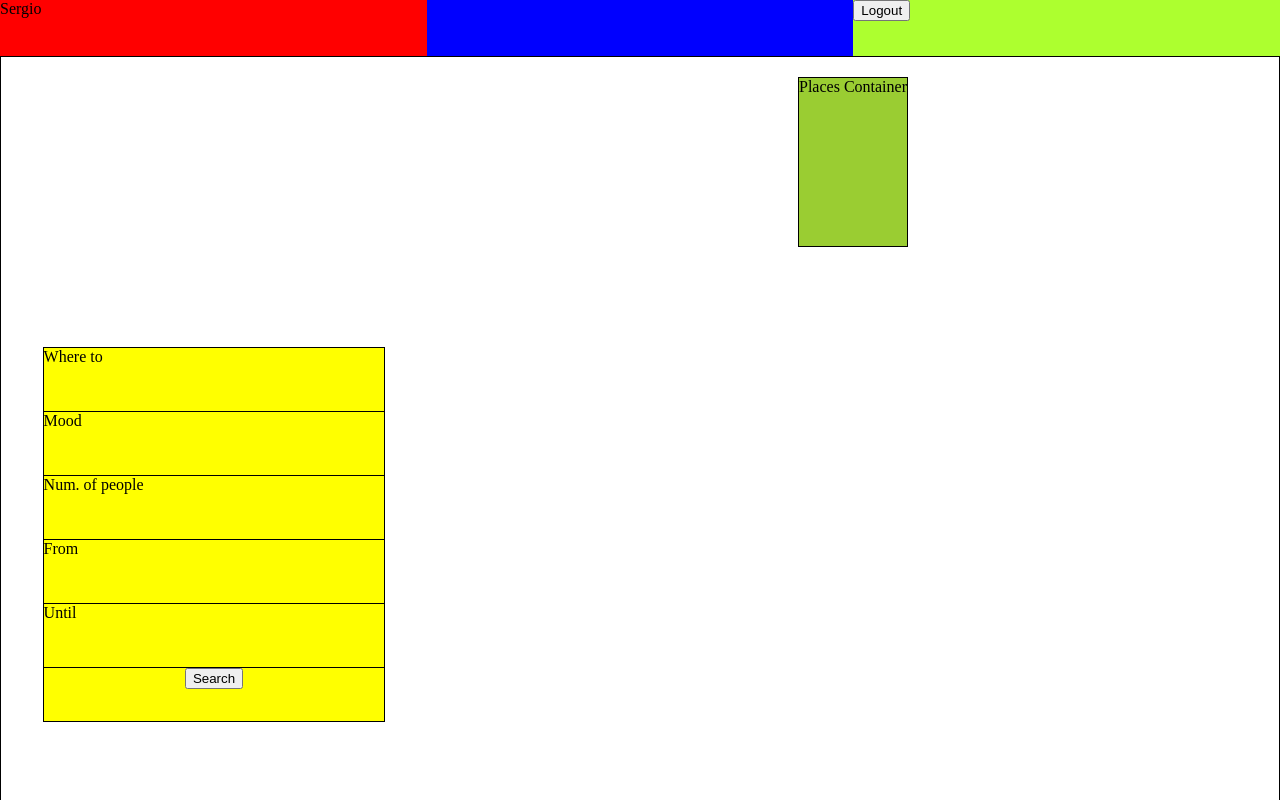
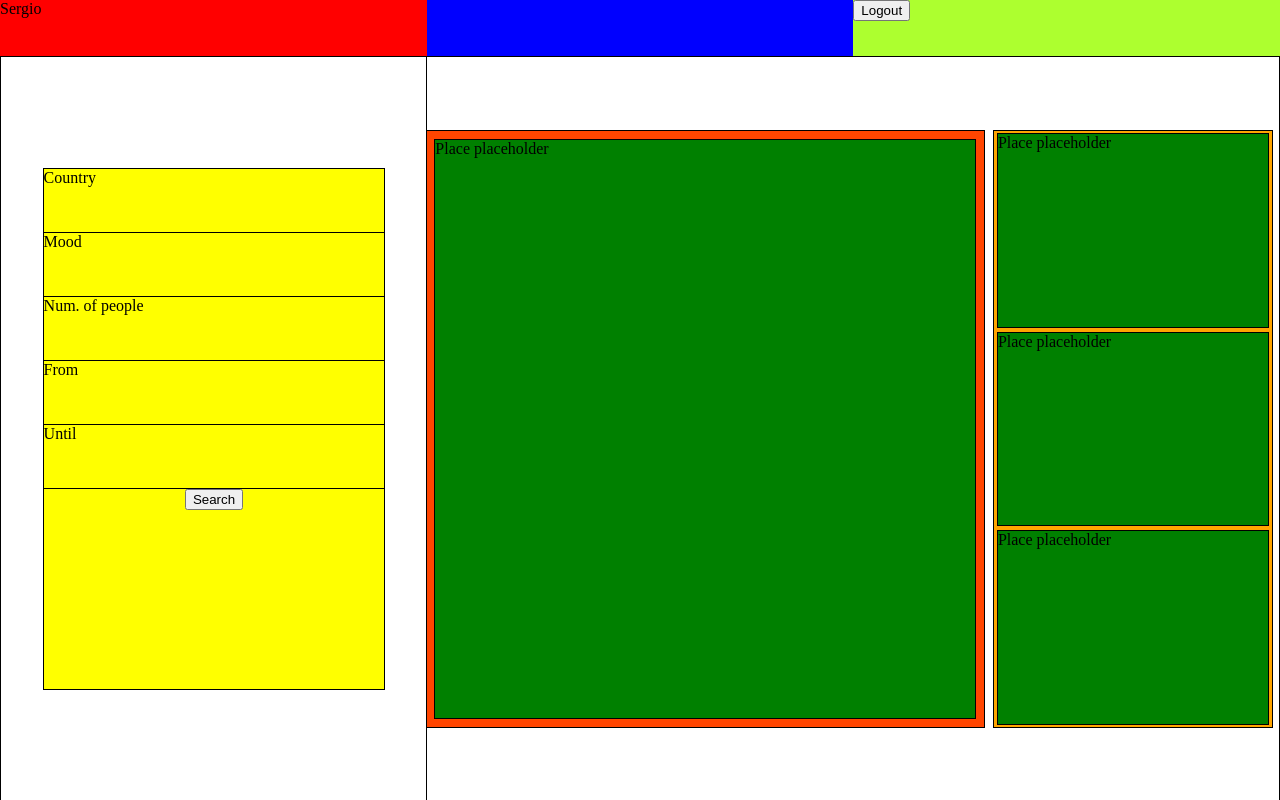
Before and after one commit to seenevz/Holiday_Planner_Frontend, a React (Create React App) app: page /home in a window 1280 px wide. Built offline with nearby package versions, Linux system fonts and the light colour scheme.

Commit message:
add select screen

```diff
--- a/src/components/CreateTripForm.js
+++ b/src/components/CreateTripForm.js
@@ -2,15 +2,22 @@ import React from "react";
 
 export default class CreateTripForm extends React.Component {
    render() {
-      const { city, mood, numberPeople, beginDate, endDate } = this.props;
+      const {
+         country,
+         city,
+         mood,
+         numberPeople,
+         beginDate,
+         endDate,
+      } = this.props;
 
       return (
          <form className="create-form">
-            <label htmlFor="city">Where to</label>
+            <label htmlFor="country">Country</label>
             <input
-               id="city"
-               name="city"
-               value={city}
+               id="country"
+               name="country"
+               value={country}
                onChange={this.props.handleChangeInput}
             />
             <label htmlFor="mood">Mood</label>
--- /dev/null
+++ b/src/components/PlacePlacehoder.js
@@ -0,0 +1,9 @@
+import React from "react";
+
+class PlacePlaceholder extends React.Component {
+   render() {
+      return <div className="place-placeholder">Place placeholder</div>;
+   }
+}
+
+export default PlacePlaceholder;
--- a/src/containers/CreateTripContainer.js
+++ b/src/containers/CreateTripContainer.js
@@ -2,9 +2,11 @@ import React from "react";
 import CreateTripForm from "../components/CreateTripForm";
 import { connect } from "react-redux";
 import PlacesPickerContainer from "./PlacesPickerContainer";
+import PlacesSelectedContainer from "./PlacesSelectedContainer";
 
 class CreateTripContainer extends React.Component {
    state = {
+      country: "",
       city: "",
       mood: "",
       numberPeople: "",
@@ -20,11 +22,14 @@ class CreateTripContainer extends React.Component {
    render() {
       return (
          <>
-            <PlacesPickerContainer />
             <CreateTripForm
                {...this.state}
                handleChangeInput={this.handleChangeInput}
             />
+            <div className="places-container">
+               <PlacesPickerContainer />
+               <PlacesSelectedContainer />
+            </div>
          </>
       );
    }
--- a/src/containers/PlacesPickerContainer.js
+++ b/src/containers/PlacesPickerContainer.js
@@ -1,9 +1,15 @@
 import React from "react";
+import PlacePlaceholder from "../components/PlacePlacehoder";
+import { connect } from "react-redux";
 
 class PlacesPickerContainer extends React.Component {
    render() {
-      return <div className="places-container">Places Container</div>;
+      return (
+         <div className="places-picker">
+            <PlacePlaceholder />
+         </div>
+      );
    }
 }
 
-export default PlacesPickerContainer;
+export default connect()(PlacesPickerContainer);
--- /dev/null
+++ b/src/containers/PlacesSelectedContainer.js
@@ -0,0 +1,16 @@
+import React from "react";
+import PlacePlaceholder from "../components/PlacePlacehoder";
+
+class PlacesSelectedContainer extends React.Component {
+   render() {
+      return (
+         <div className="selected-places">
+            <PlacePlaceholder />
+            <PlacePlaceholder />
+            <PlacePlaceholder />
+         </div>
+      );
+   }
+}
+
+export default PlacesSelectedContainer;
--- a/src/style/home.css
+++ b/src/style/home.css
@@ -19,9 +19,40 @@
 }
 
 .places-container {
+   display: grid;
+   grid-template-columns: 2fr 1fr;
+   column-gap: 2%;
    border: 0.5px solid black;
    place-self: center;
-   height: 80%;
-   background: yellowgreen;
+   height: 100%;
+   width: 100%;
    grid-column: 2 / 3;
 }
+
+.places-picker {
+   display: grid;
+   grid-column: 1 / 2;
+   height: 80%;
+   width: 100%;
+   border: 0.5px solid black;
+   place-self: center;
+   background: orangered;
+}
+
+.selected-places {
+   display: grid;
+   height: 80%;
+   width: 100%;
+   border: 0.5px solid black;
+   place-self: center;
+   background: orange;
+   margin-inline-end: 5%;
+}
+
+.place-placeholder {
+   border: 0.5px solid black;
+   place-self: center;
+   background: green;
+   height: 97%;
+   width: 97%;
+}
```
Also changed, not shown: src/reducers/placesReducer.js (added).
